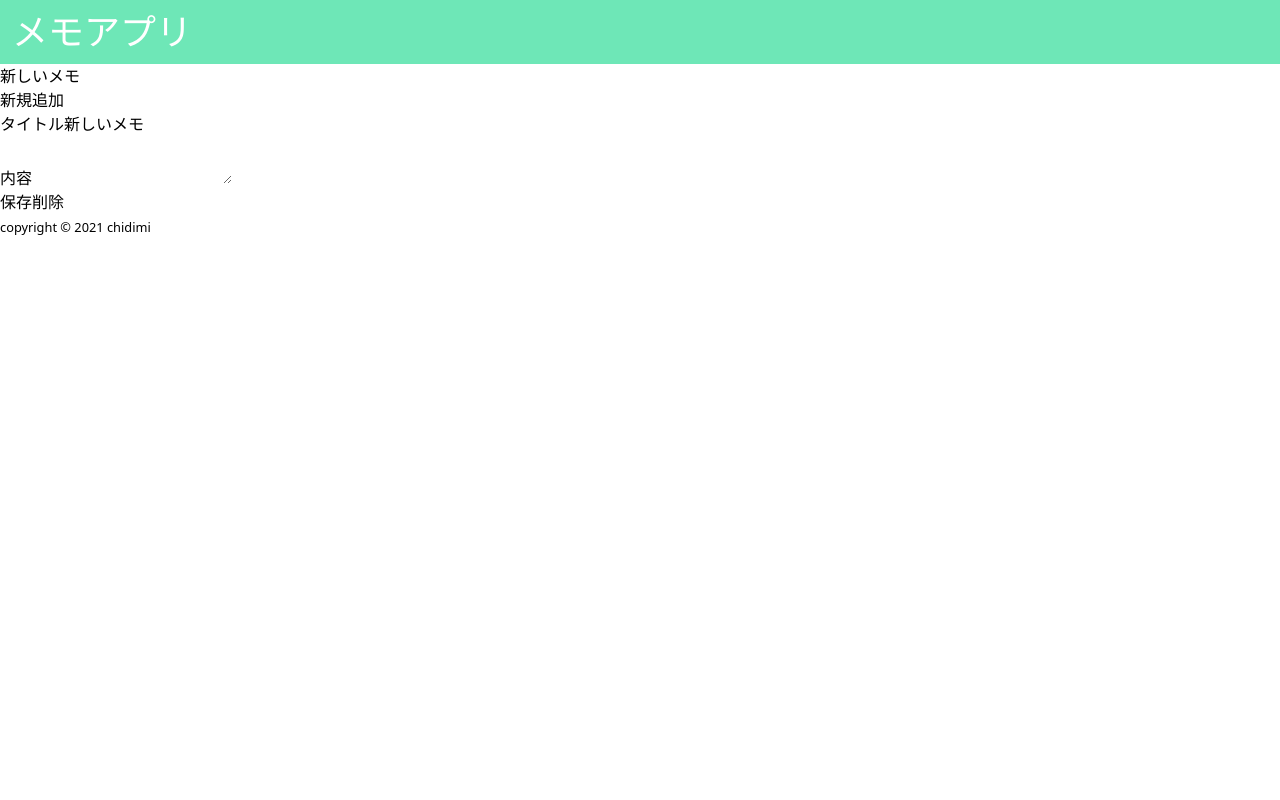
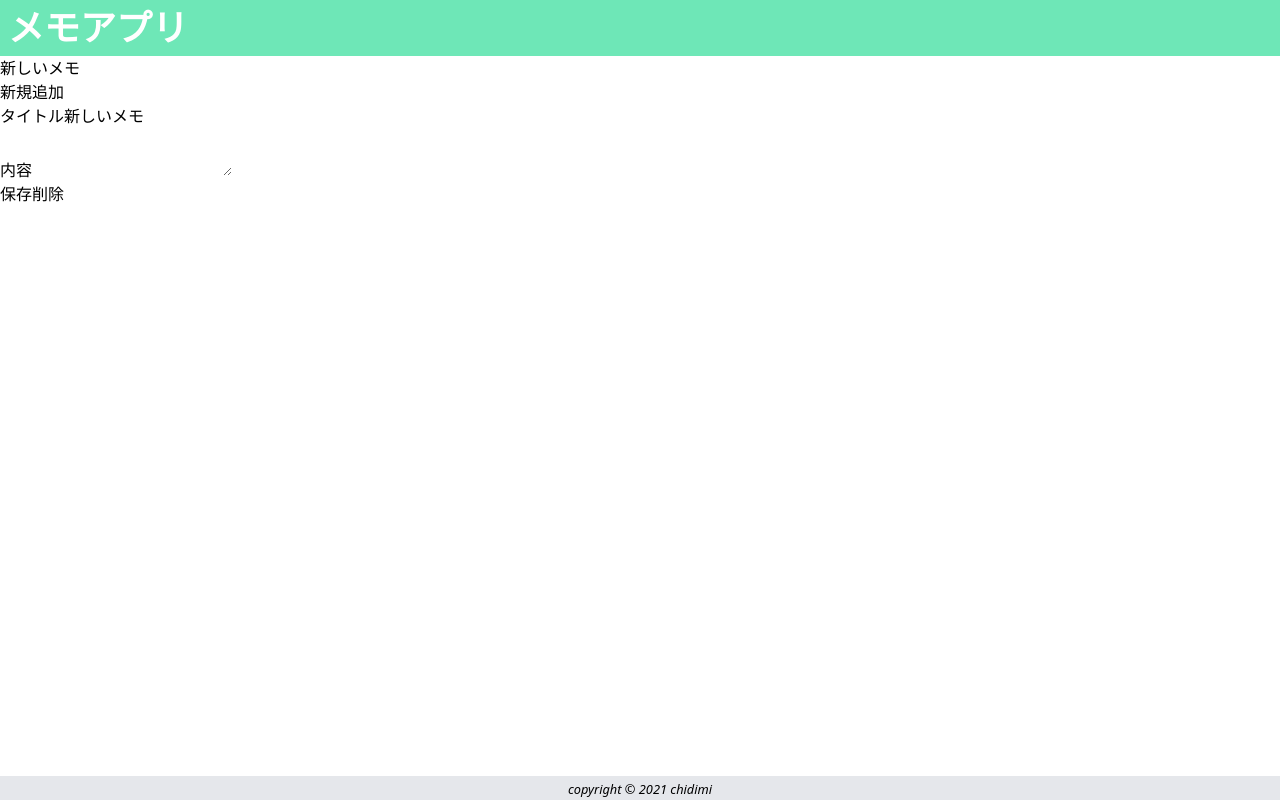
Before and after one commit to chidimi/vue-memo-ts-composition, a Vue app: page / in a window 1280 px wide. Both pictures are taken after a click on the button "新規追加". Built offline with nearby package versions, Linux system fonts and the light colour scheme.

Commit message:
header footerのスタイリング

```diff
--- a/src/App.vue
+++ b/src/App.vue
@@ -1,8 +1,12 @@
 <template>
-  <MemoHeader title="メモアプリ"/>
-  <MemoList @add="addMemo" @editMemo="editMemo" :memos="state.memos"/>
-  <MemoForm @save="saveMemo" @deleteValue="deleteMemo" v-if="state.editingMemo !== undefined" :editingMemo="state.editingMemo"/>
-  <MemoFooter />
+  <div class="flex flex-col h-screen">
+    <MemoHeader title="メモアプリ"/>
+    <div class="flex-grow">
+      <MemoList @add="addMemo" @editMemo="editMemo" :memos="state.memos"/>
+      <MemoForm @save="saveMemo" @deleteValue="deleteMemo" v-if="state.editingMemo !== undefined" :editingMemo="state.editingMemo"/>
+    </div>
+    <MemoFooter />
+  </div>
 </template>
 
 <script lang="ts">
--- a/src/components/MemoFooter.vue
+++ b/src/components/MemoFooter.vue
@@ -1,6 +1,6 @@
 <template>
-  <footer>
-    <small>copyright © 2021 chidimi</small>
+  <footer class="text-center bg-gray-200 sticky bottom-0 ">
+    <small class="italic">copyright © 2021 chidimi</small>
   </footer>
 </template>
 
--- a/src/components/MemoHeader.vue
+++ b/src/components/MemoHeader.vue
@@ -1,6 +1,6 @@
 <template>
-  <header class="p-3 bg-green-300 text-left">
-    <h1 class="text-4xl text-white">{{title}}</h1>
+  <header class="sticky top-0 p-2 bg-green-300 text-left">
+    <h1 class="text-4xl text-white font-semibold">{{title}}</h1>
   </header>
 </template>
 
--- a/src/components/MemoList.vue
+++ b/src/components/MemoList.vue
@@ -1,5 +1,6 @@
 <template>
-  <ul v-for="memo in memos" :key="memo.id">
+  <ul class="list-item"
+  v-for="memo in memos" :key="memo.id">
     <li>
       <MemoItem @editMemo="onClickMemo" :memo="memo"/>
     </li>
```
